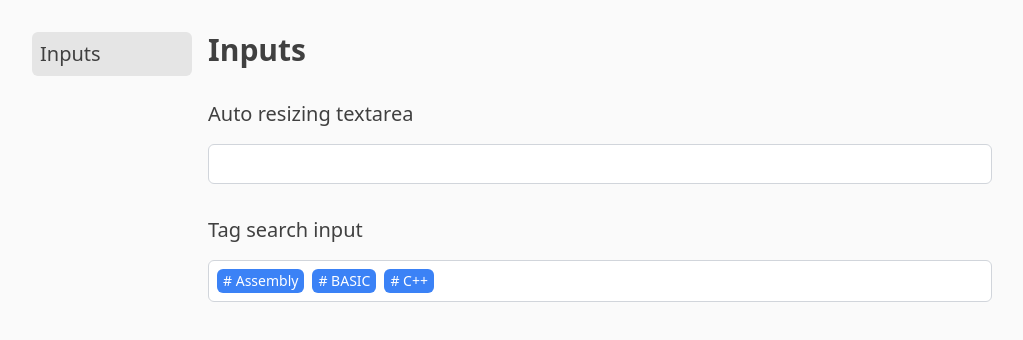
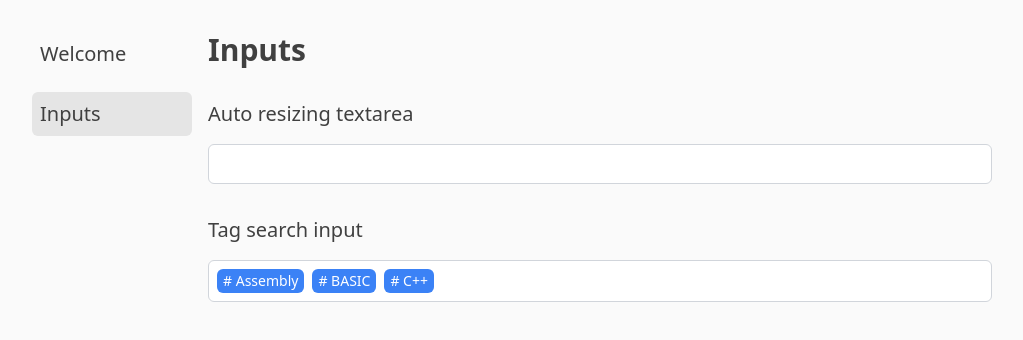
Before and after one commit to ahuglajbclajep/toy-components, a React (Vite) app: page /Inputs in a window 1280 px wide. Shown: the top 340 px of the page, without its empty margins (128-1151 px from the left). Built offline with nearby package versions, Linux system fonts and the light colour scheme.

Commit message:
[stories] Welcome ページを用意

```diff
--- a/src/Layout.tsx
+++ b/src/Layout.tsx
@@ -14,15 +14,11 @@ export const Layout = () => {
     <div className="bg-neutral-50 font-sans text-neutral-700">
       <div className="mx-auto flex h-full min-h-screen max-w-screen-lg gap-4 p-8">
         <aside className="flex w-40 flex-col gap-4">
+          <Link to="/" className={linkStyle(!stories)}>
+            Welcome
+          </Link>
           {paths.map((path) => (
-            <Link
-              key={path}
-              to={path}
-              className={clsx(
-                "rounded-md p-2 text-xl hover:bg-neutral-200",
-                stories === path && "bg-neutral-200",
-              )}
-            >
+            <Link key={path} to={path} className={linkStyle(stories === path)}>
               {path}
             </Link>
           ))}
@@ -34,3 +30,9 @@ export const Layout = () => {
     </div>
   );
 };
+
+const linkStyle = (selected: boolean) =>
+  clsx(
+    "rounded-md p-2 text-xl hover:bg-neutral-200",
+    selected && "bg-neutral-200",
+  );
--- a/src/Page.tsx
+++ b/src/Page.tsx
@@ -1,15 +1,16 @@
 import { useState, useEffect } from "react";
-import { useParams } from "react-router";
+import { useParams, useNavigate } from "react-router";
 
 export const Page = () => {
   const { stories } = useParams();
-
   const { data } = usePromise<Record<string, () => React.JSX.Element>>(
     // NOTE: import(path) のように変数をそのまま渡すと vite の dynamic import の対象にならない
     import(`./stories/${stories}.tsx`),
   );
 
+  const navigate = useNavigate();
   if (!stories || !data) {
+    navigate("/");
     return;
   }
 
--- /dev/null
+++ b/src/Welcome.tsx
@@ -0,0 +1,3 @@
+export const Welcome = () => {
+  return <h1 className="text-3xl font-bold">Welcome!</h1>;
+};
--- a/src/main.tsx
+++ b/src/main.tsx
@@ -1,8 +1,9 @@
 import { createRoot } from "react-dom/client";
-import { BrowserRouter, Routes, Route } from "react-router";
+import { BrowserRouter, Routes, Route, Navigate } from "react-router";
 import "./index.css";
 
 import { Layout } from "./Layout";
+import { Welcome } from "./Welcome";
 import { Page } from "./Page";
 
 const App = () => {
@@ -10,8 +11,9 @@ const App = () => {
     <BrowserRouter>
       <Routes>
         <Route caseSensitive element={<Layout />}>
-          <Route path="/" element={<Page />} />
+          <Route path="/" element={<Welcome />} />
           <Route path=":stories" element={<Page />} />
+          <Route path="*" element={<Navigate to="/" />} />
         </Route>
       </Routes>
     </BrowserRouter>
```
